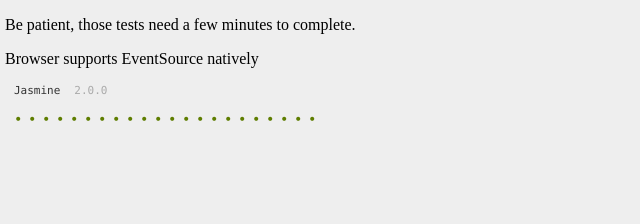
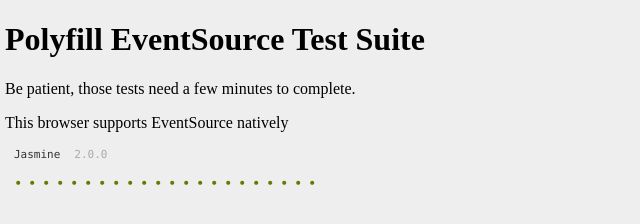
Before and after one commit to amvtek/EventSource, a plain HTML site: page javascript/SpecRunner.html in a window 1280 px wide. Shown: the whole page, without its empty margins (0-640 px from the left). Drawn offline with Linux system fonts and the light colour scheme; no server answers.

Commit message:
minor changes to SpecRunner html info block

```diff
--- a/javascript/SpecRunner.html
+++ b/javascript/SpecRunner.html
@@ -27,18 +27,22 @@
 
 <body>
 
+<h1> Polyfill EventSource Test Suite </h1>
+
+<div class="test-infos">
   <p>
       Be patient, those tests need a few minutes to complete.
   </p>
 
   <script>
       if (window["EventSource"]) {
-        document.write('<p>Browser supports EventSource natively</p>')
+	  document.write('<p>This browser supports EventSource natively</p>')
       }
       else {
-        document.write("<p>Browser doesn't support EventSource natively</p>")
+	  document.write("<p>This browser doesn't support EventSource</p>")
       }
   </script>
+</div>
 
 </body>
 
```
Lines whose indentation alone changed are shown as unchanged.
